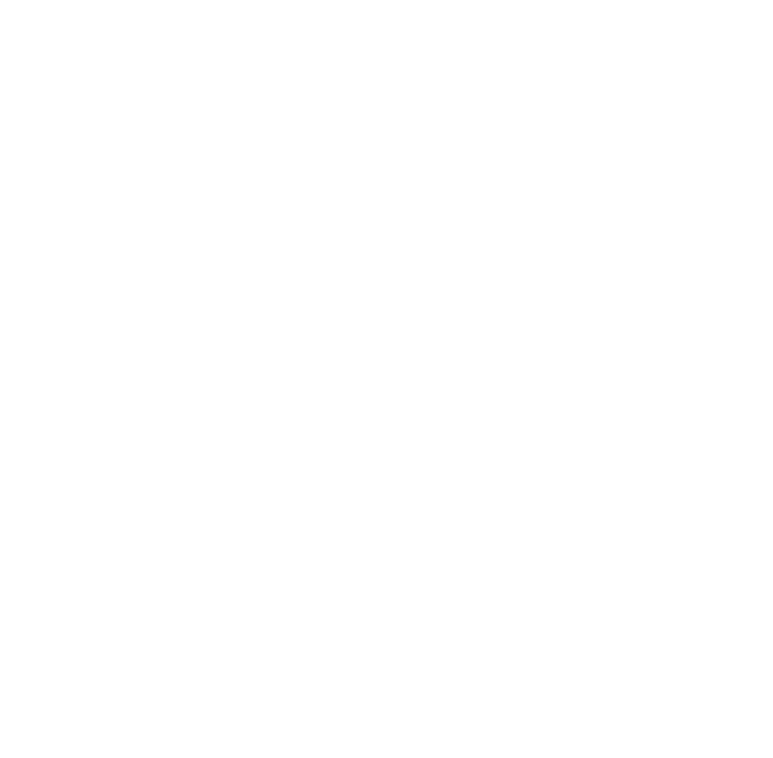
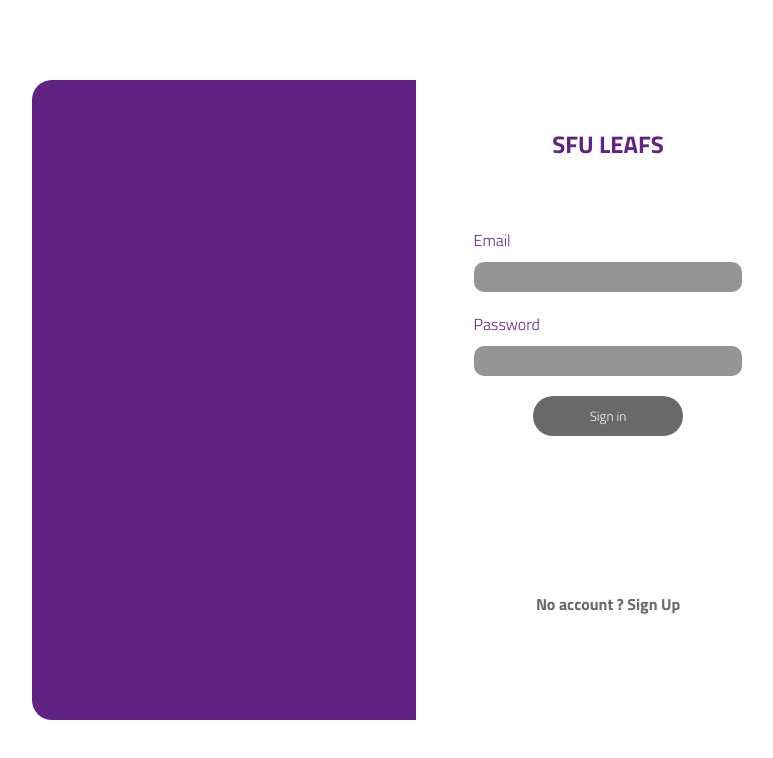
Before and after one commit to Fall-Hacks-2023/Fall_Hacks_FE, a React (Create React App) app: page /login in a window 1280 px wide. Shown: the top 758 px of the page, without its empty margins (224-997 px from the left). Built offline with nearby package versions, Linux system fonts and the light colour scheme.

Commit message:
chore: added react routers and login page

```diff
--- a/package.json
+++ b/package.json
@@ -12,6 +12,7 @@
     "framer-motion": "^10.16.4",
     "react": "^18.2.0",
     "react-dom": "^18.2.0",
+    "react-router-dom": "^6.17.0",
     "react-scripts": "5.0.1",
     "web-vitals": "^2.1.4"
   },
--- a/src/App.css
+++ /dev/null
@@ -1,38 +0,0 @@
-.App {
-  text-align: center;
-}
-
-.App-logo {
-  height: 40vmin;
-  pointer-events: none;
-}
-
-@media (prefers-reduced-motion: no-preference) {
-  .App-logo {
-    animation: App-logo-spin infinite 20s linear;
-  }
-}
-
-.App-header {
-  background-color: #282c34;
-  min-height: 100vh;
-  display: flex;
-  flex-direction: column;
-  align-items: center;
-  justify-content: center;
-  font-size: calc(10px + 2vmin);
-  color: white;
-}
-
-.App-link {
-  color: #61dafb;
-}
-
-@keyframes App-logo-spin {
-  from {
-    transform: rotate(0deg);
-  }
-  to {
-    transform: rotate(360deg);
-  }
-}
--- a/src/App.js
+++ b/src/App.js
@@ -1,8 +1,16 @@
-import './App.css';
+import { Route, Routes } from "react-router-dom";
+import Home from "./pages/Home";
+import Login from "./pages/Login";
+import Register from "./pages/Register";
+
 
 function App() {
   return (
-    <div></div>
+    <Routes>
+        <Route path="/" element={<Home/>}/>
+        <Route path="/login" element={<Login/>}/>
+        <Route path="/register" element={<Register/>}/>
+    </Routes>
   );
 }
 
--- a/src/index.css
+++ b/src/index.css
@@ -1,13 +1,7 @@
-body {
+@import url('https://fonts.googleapis.com/css2?family=Acme&family=Black+Ops+One&family=Oswald&family=Titillium+Web:wght@100;200;300;700;900&display=swap');
+*{
+  font-family: 'Titillium Web', Courier, monospace;
+  box-sizing: border-box;
   margin: 0;
-  font-family: -apple-system, BlinkMacSystemFont, 'Segoe UI', 'Roboto', 'Oxygen',
-    'Ubuntu', 'Cantarell', 'Fira Sans', 'Droid Sans', 'Helvetica Neue',
-    sans-serif;
-  -webkit-font-smoothing: antialiased;
-  -moz-osx-font-smoothing: grayscale;
+  padding: 0;
 }
-
-code {
-  font-family: source-code-pro, Menlo, Monaco, Consolas, 'Courier New',
-    monospace;
-}
--- a/src/index.js
+++ b/src/index.js
@@ -1,11 +1,14 @@
 import React from 'react';
-import ReactDOM from 'react-dom/client';
+import ReactDOM from "react-dom/client";
+import {BrowserRouter} from "react-router-dom";
 import './index.css';
 import App from './App';
 
 const root = ReactDOM.createRoot(document.getElementById('root'));
 root.render(
   <React.StrictMode>
-    <App />
+    <BrowserRouter>
+      <App />
+    </BrowserRouter>
   </React.StrictMode>
 );
--- /dev/null
+++ b/src/pages/Home.jsx
@@ -0,0 +1,7 @@
+import React from 'react'
+
+export default function Home() {
+  return (
+    <div>Home</div>
+  )
+}
--- /dev/null
+++ b/src/pages/Login.jsx
@@ -0,0 +1,54 @@
+import React, { useState, useRef } from "react";
+import styles from "./login.module.css";
+import { useNavigate } from "react-router-dom";
+
+export default function Login() {
+  const textInputRef = useRef();
+  const passwordInputRef = useRef();
+  const navigate = useNavigate();
+
+  const loginSubmitHandler = async (e) => {
+    e.preventDefault();
+    console.log("In the login submit handler");
+  };
+  return (
+      <div className={styles["login-page"]}>
+        <div
+          className={styles["login-container"]}
+        >
+          <div className={styles["login-left-part"]}>
+          </div>
+          <div className={styles["login-right-part"]}>
+            <div className={styles["login-right-part-item-1"]}>
+              <h2>SFU LEAFS</h2>
+            </div>
+            <form
+              className={styles["login-right-part-item-3"]}
+              onSubmit={loginSubmitHandler}
+            >
+              <span>Email</span>
+              <input type="email" ref={textInputRef}></input>
+              <span>Password</span>
+              <input type="password" ref={passwordInputRef}></input>
+              <button type="submit">Sign in</button>
+            </form>
+            <div className={styles["login-right-part-item-4"]}>
+            {/*error*/}
+              <span className={styles["login-no-account-row"]}>
+                No account ?
+                <span
+                  onClick={(e) => {
+                    e.preventDefault();
+                    navigate("/register", { replace: true });
+                  }}
+                  className={styles["login-change-page-button"]}
+                >
+                  {" Sign Up"}
+                </span>
+              </span>
+            </div>
+          </div>
+        </div>
+      </div>
+  );
+}
--- /dev/null
+++ b/src/pages/Register.jsx
@@ -0,0 +1,7 @@
+import React from 'react'
+
+export default function Register() {
+  return (
+    <div>Register</div>
+  )
+}
--- /dev/null
+++ b/src/pages/login.module.css
@@ -0,0 +1,96 @@
+.login-page{
+    height: 100vh;
+    width: 100%;
+    display: flex;
+    justify-content: center;
+    align-items: center;
+    color: #602283;
+}
+.login-container{
+    z-index: 2;
+    width: 60%;
+    height: 80%;
+    display: flex;
+    align-items: center;
+    justify-content: center;
+}
+.login-left-part{
+    border-top-left-radius: 20px;
+    border-bottom-left-radius: 20px;
+    flex: 1;
+    justify-items: center;
+    align-items: center;
+    height: 100%;
+    background-color: #602283;
+    backdrop-filter: blur(20px);
+}
+.login-right-part{
+    flex: 1;
+    background-color: white;
+    backdrop-filter: blur(20px);
+    border-top-right-radius: 20px;
+    border-bottom-right-radius: 20px;
+    height: 100%;
+    display: flex;
+    flex-direction: column;
+    align-items: center;
+    justify-content: center;
+}
+.login-right-part-item-1{
+    display: flex;
+    align-items: center;
+    flex: 1;
+}
+.login-right-part-item-3{
+    flex: 3;
+}
+.login-right-part-item-4{
+    width: 100%;
+    display: flex;
+    flex-direction: column;
+    align-items: center;
+    gap: 10px;
+    flex: 1;
+}
+.login-no-account-row{
+    flex: 1;
+}
+.login-right-part-item-3{
+    width: 70%;
+    display: flex;
+    flex-direction: column;
+    align-items: center;
+}
+.login-right-part-item-3 span{
+    align-self: flex-start;
+    margin-top: 20px;
+}
+.login-right-part-item-3 input{
+    width: 100%;
+    height: 30px;
+    background-color: #2222227a;
+    margin-top: 10px;
+    outline: none;
+    border-radius: 10px;
+    padding: 10px;
+    color: white;
+    border: none;
+}
+.login-right-part-item-3 button{
+    background-color: #696969;
+    border-radius: 20px;
+    border: none;
+    padding: 10px;
+    width: 150px;
+    margin-top: 20px;
+    margin-bottom: 20px;
+    color: white;
+    cursor: pointer;
+}
+.login-right-part-item-4 span{
+    color: #696969;
+    font-weight: bold;
+}
+.login-change-page-button{
+    cursor: pointer;
+}
```
Also changed, not shown: public/pages/Home.jsx (deleted), public/pages/Login.jsx (deleted), public/pages/Register.jsx (deleted), 1 other file (tests, documents, lock files or other folders).
